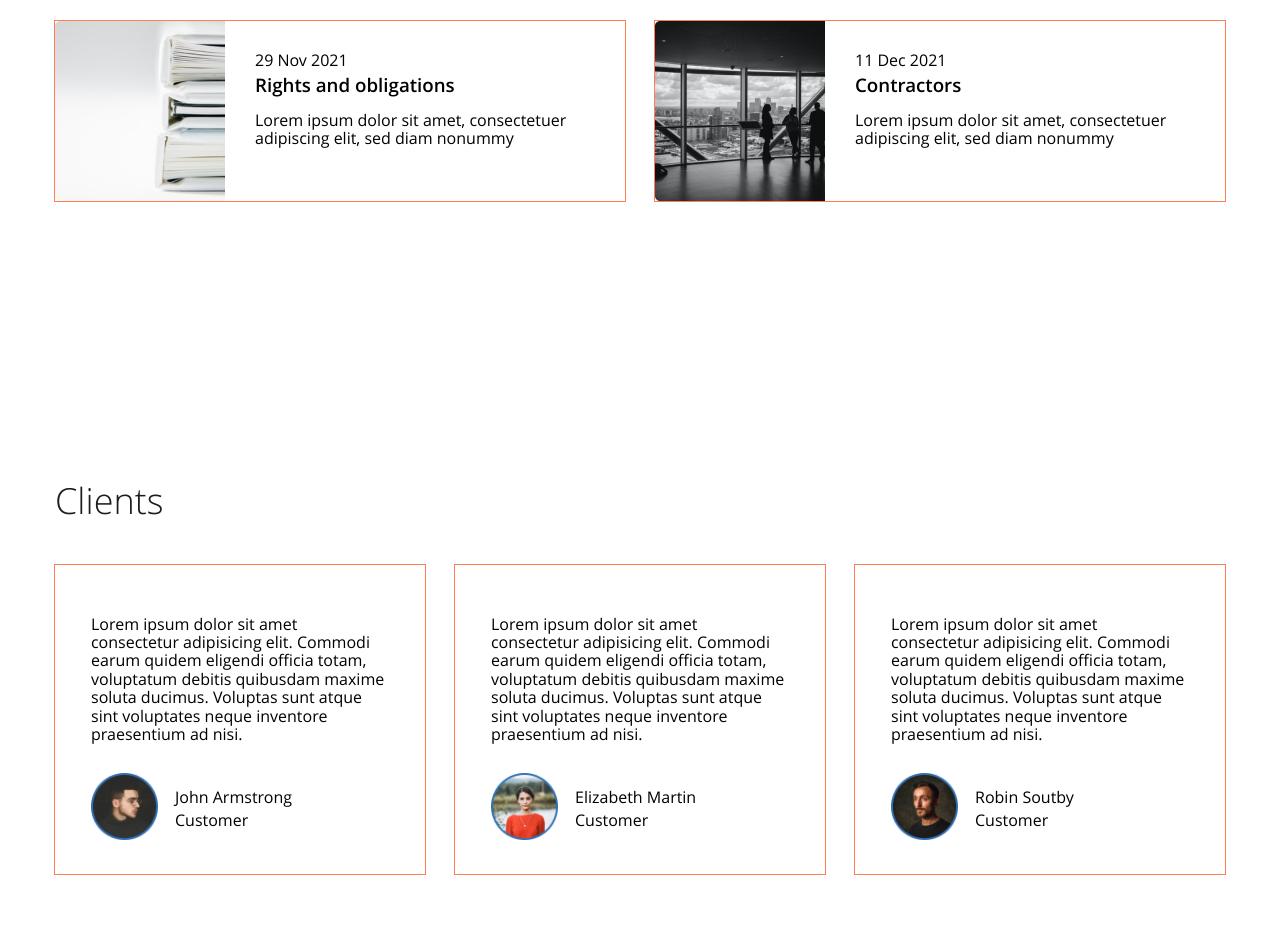
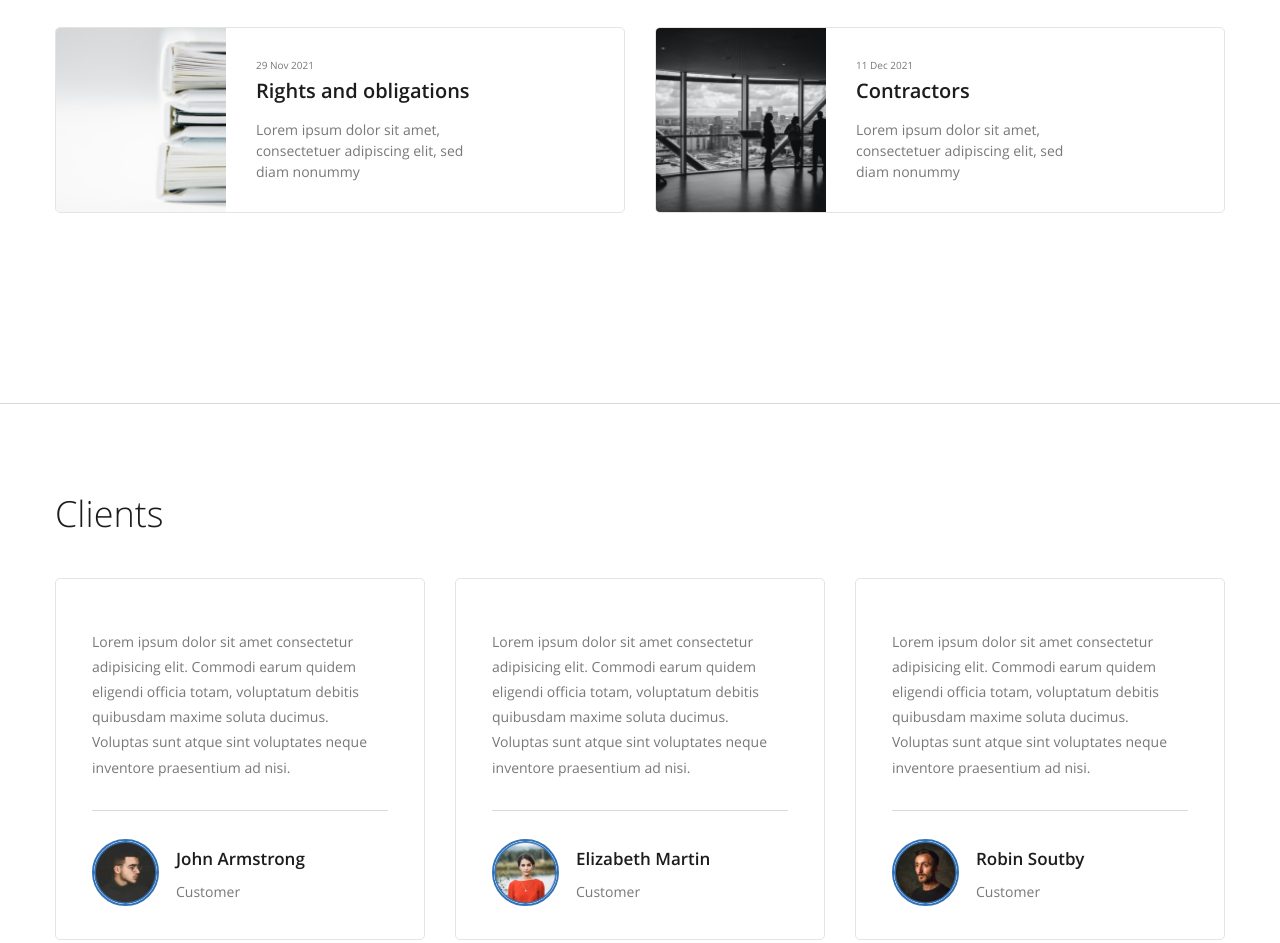
Before and after one commit to alex90bar/layout-leonic, a plain HTML site: page index.html in a window 1280 px wide. Shown: the part 1758-2701 px from the top of the page. Drawn offline with Linux system fonts and the light colour scheme.

Commit message:
Сделал стилизацию разделов articles, clients

```diff
--- a/css/style.css
+++ b/css/style.css
@@ -242,6 +242,9 @@ body {
 }
 
 /* articles */
+.articles {
+  border-bottom: 1px solid #DADADA;
+}
 
 .articles-list {
   flex-wrap: wrap;
@@ -250,7 +253,12 @@ body {
 .articles-item {
   margin-bottom: 30px;
   width: 570px;
-    outline: 1px solid coral;
+}
+
+.blog-preview {
+  overflow: hidden;
+  border: 1px solid #E4E4E4;
+  border-radius: 5px;
 }
 
 .articles-item:not(:nth-child(2n)) {
@@ -268,24 +276,39 @@ body {
 .blog-preview-time {
   display: block;
   margin-bottom: 5px;
+  font-size: 10px;
+  line-height: 150%;
+  color: #787878;
 }
 
 .blog-preview-title {
   margin: 0;
   margin-bottom: 15px;
+  font-size: 20px;
+  line-height: 130%;
+  color: #1C1C1C;
 }
 
 .blog-preview-descr {
   margin: 0;
+  font-size: 14px;
+  line-height: 150%;
+  color: #787878;
+  max-width: 210px;
 }
 
 /* clients */
+.clients {
+  border-bottom: 1px solid #DADADA;
+}
+
 .clients-item {
   flex-direction: column;
   width: 370px;
   padding: 50px 36px;
   padding-bottom: 30px;
-    outline: 1px solid coral;
+  border: 1px solid #E4E4E4;
+  border-radius: 5px;
 }
 
 .clients-item:not(:nth-child(3n)) {
@@ -295,11 +318,17 @@ body {
 .clients-item-descr {
   margin: 0;
   margin-bottom: 30px;
+  font-size: 14px;
+  line-height: 180%;
+  color: #787878;
 }
 
 .clients-user {
   margin-top: auto;
   align-items: center;
+  border-top: 1px solid #DADADA;
+  width: 100%;
+  padding-top: 28px;
 }
 
 .clients-avatar {
@@ -308,8 +337,25 @@ body {
   margin-right: 17px;
 }
 
+.clients-avatar img {
+  width: 100%;
+  height: 100%;
+  border: 2px solid #3172B9;
+  border-radius: 100%;
+}
+
 .clients-name {
   margin-bottom: 5px;
+  font-weight: 600;
+  font-size: 17px;
+  line-height: 180%;
+  color: #1C1C1C;
+}
+
+.clients-post {
+  font-size: 14px;
+  line-height: 180%;
+  color: #787878;
 }
 
 /* contacts */
```
Also changed, not shown: index.html (indentation only), 1 other file. Lines whose indentation alone changed are shown as unchanged.
